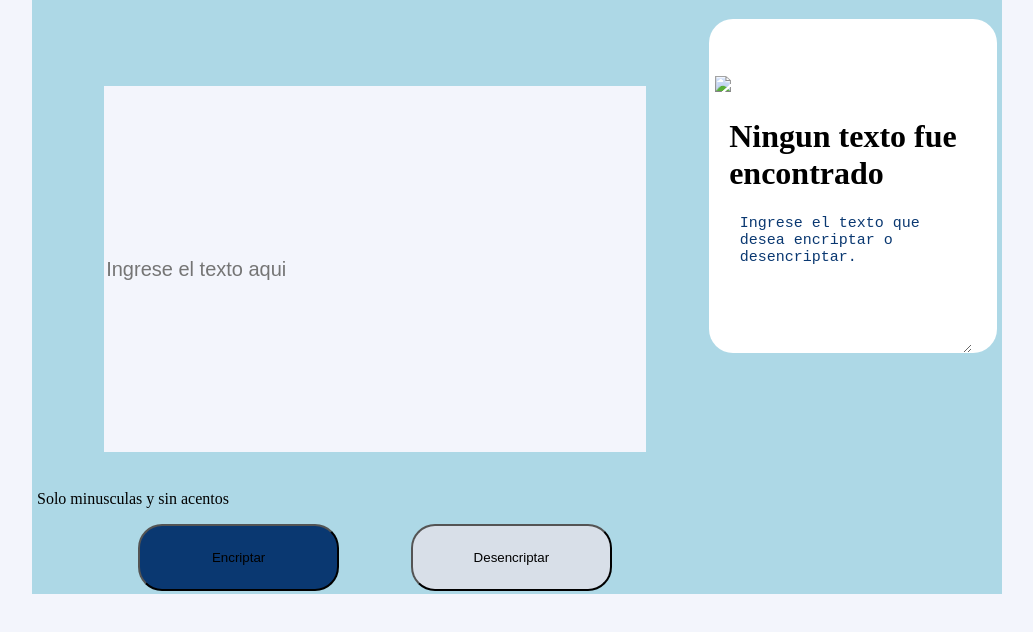
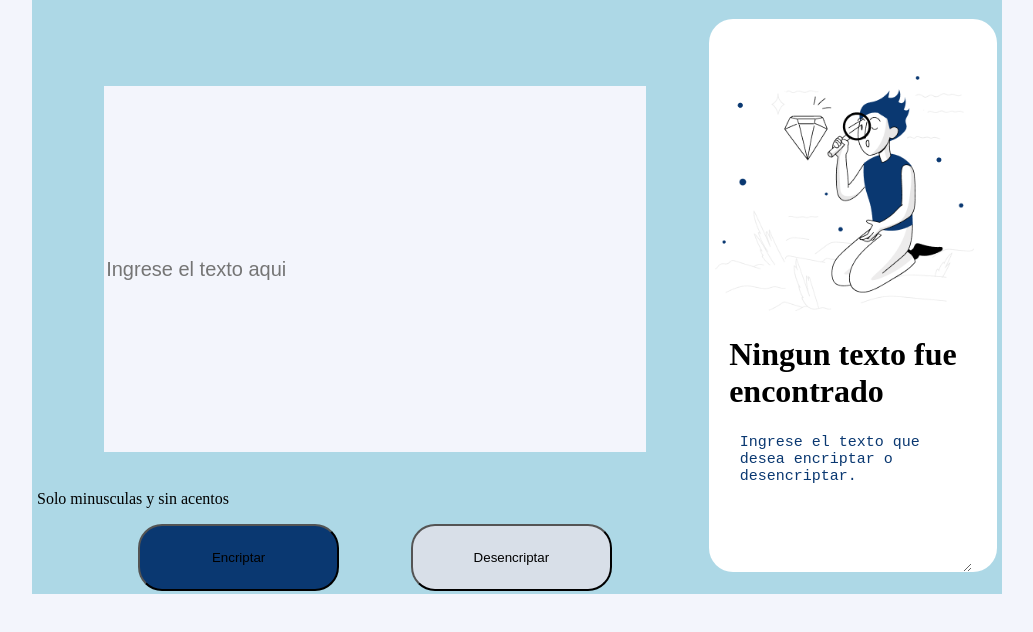
Before and after one commit to FacNan2022/Encriptador-One, a plain HTML site: page index.html in a window 1280 px wide. Shown: the part 66-698 px from the top of the page, without its empty margins (123-1156 px from the left). Drawn offline with Linux system fonts and the light colour scheme.

Commit message:
Traer imagen actualizada

```diff
--- a/index.html
+++ b/index.html
@@ -19,7 +19,7 @@
 
  	</div>
  	<div class="right">
- 		<img src="imagenes/Muñeco.png." id="imgDer">
+ 		<img src="imagenes/Muñeco.png" id="imgDer">
  		<h1 id="texto">Ningun texto fue encontrado</h1>
  		<textarea id="texto2" name="name" cols="80" rows="8">Ingrese el texto que desea encriptar o desencriptar.</textarea>
  		<button id="copiar" onclick="copia()">¡copiar!</button>
```
